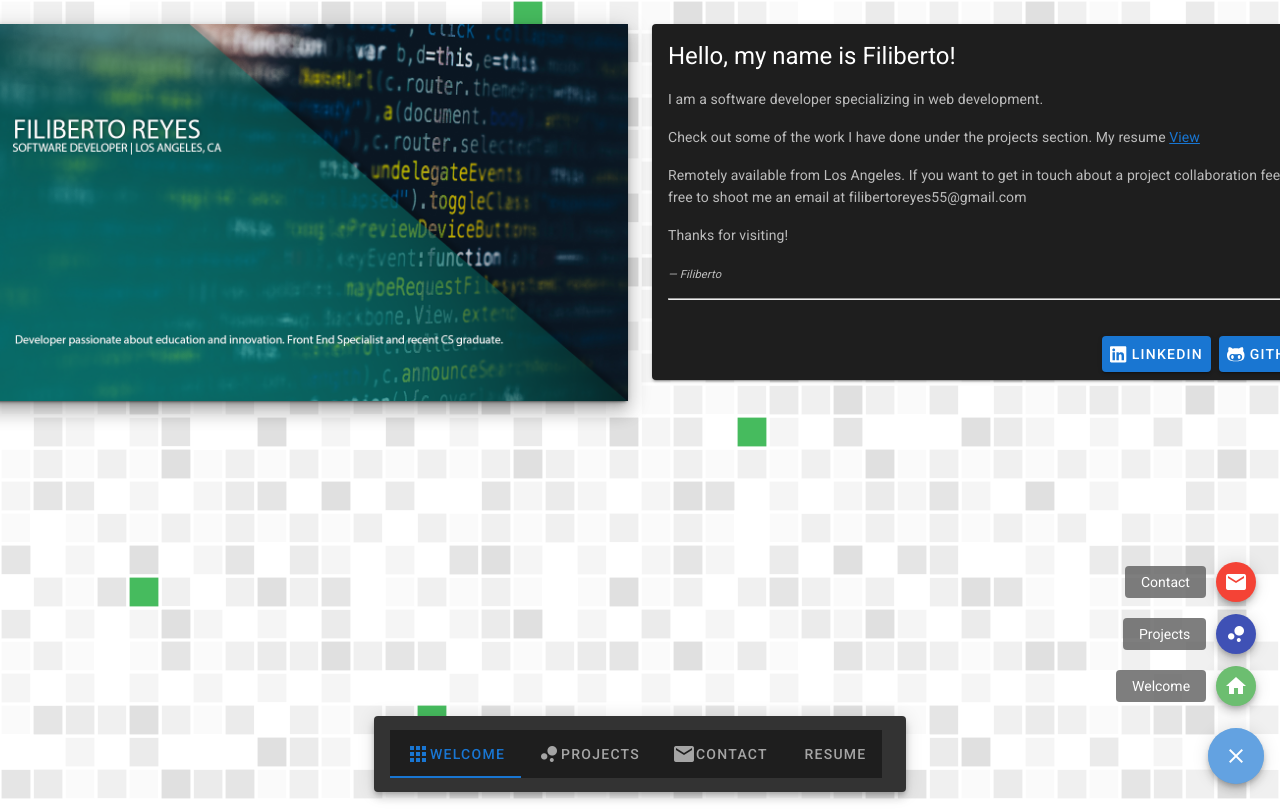
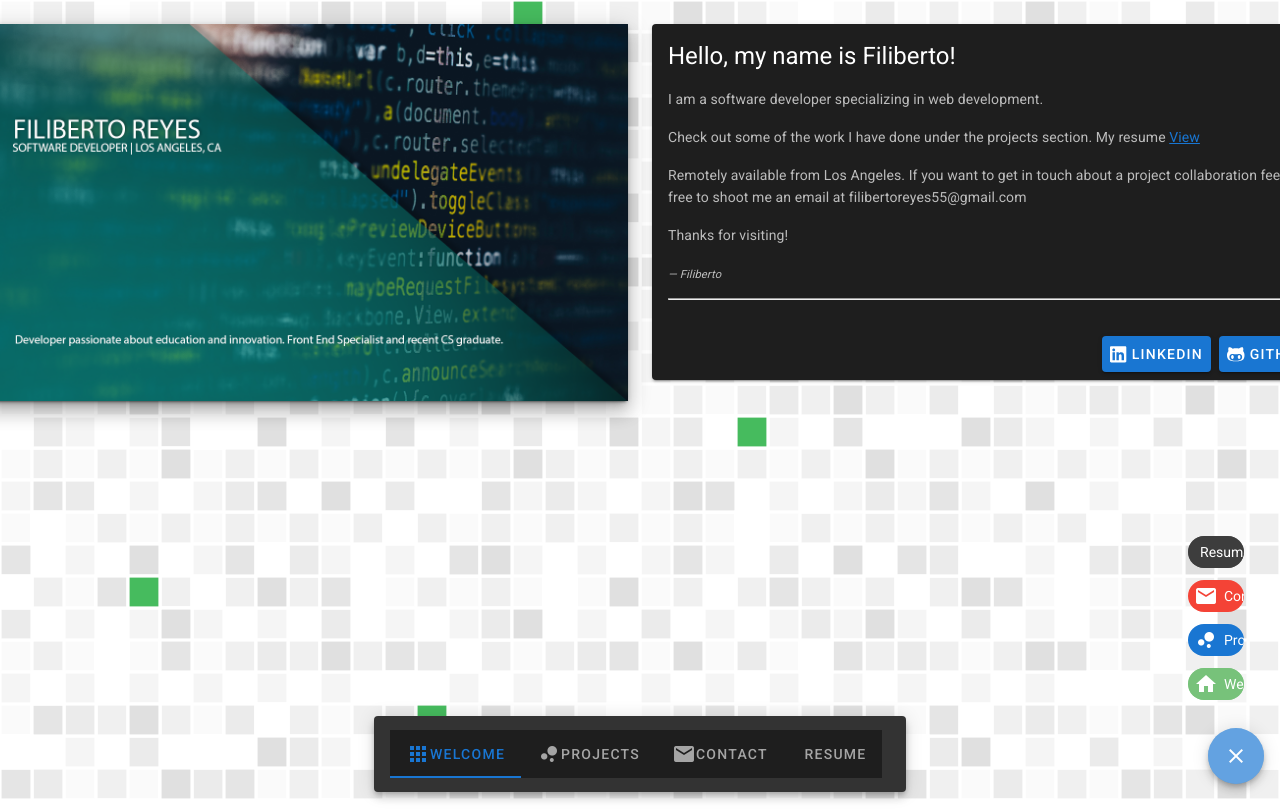
Before and after one commit to filrey/Nuxt-Applications, a Nuxt app: page / in a window 1280 px wide. Both pictures are taken after a click on the button 1236 px from the left and 756 px from the top of the page. Shown: the top 812 px of the page. Built offline with nearby package versions, Linux system fonts and the light colour scheme.

Commit message:
changed speed dial to v-chips

```diff
--- a/components/speedDial.vue
+++ b/components/speedDial.vue
@@ -22,24 +22,24 @@
             fab
           >
             <v-icon v-if="fab">mdi-close</v-icon>
-            <v-icon v-else>mdi-apps</v-icon>
+            <v-icon v-else>mdi-view-quilt</v-icon>
           </v-btn>
         </template>
 
-        <v-tooltip
+        <v-chip
+          class="mb-3 mr-10"
           v-for="link in links"
           :key="link.id"
-          v-model="show"
-          :open-on-hover="false"
-          left
+          :color="link.color"
+          :to="link.to"
+          :href="link.resumeUrl"
+          :input-value="show"
+          filter
+          :filter-icon="link.icon"
+          target="blank"
         >
-          <template v-slot:activator="{ on }">
-            <v-btn :color="link.color" :to="link.to" fab small dark v-on="on"
-              ><v-icon>{{ link.icon }}</v-icon></v-btn
-            >
-          </template>
-          <span>{{ link.title }}</span>
-        </v-tooltip>
+          {{ link.title }}</v-chip
+        >
       </v-speed-dial>
     </v-col>
   </v-row>
@@ -71,7 +71,7 @@ export default {
         {
           icon: 'mdi-chart-bubble',
           title: 'Projects',
-          color: 'indigo',
+          color: 'primary',
           to: '/projects'
         },
         {
@@ -79,6 +79,13 @@ export default {
           title: 'Contact',
           color: 'red',
           to: '/contact'
+        },
+        {
+          icon: 'mdi-file-document-box-outline',
+          title: 'Resume',
+          color: 'black',
+          resumeUrl:
+            'https://drive.google.com/open?id=1uNQouPHsOXyAUWccbwkQ1uqNzBRwlB3t'
         }
       ]
     }
@@ -100,7 +107,7 @@ export default {
   methods: {
     activate() {
       this.show = false
-      setTimeout(() => (this.show = true), 500)
+      setTimeout(() => (this.show = true), 50)
     }
   },
   watch: {
```
